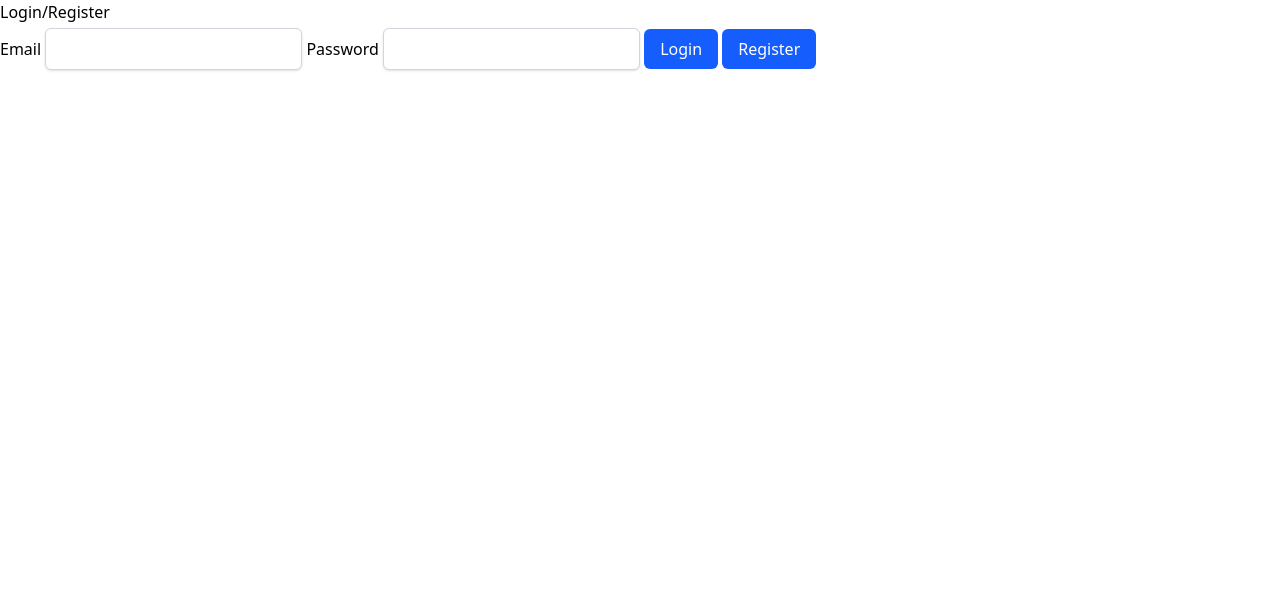
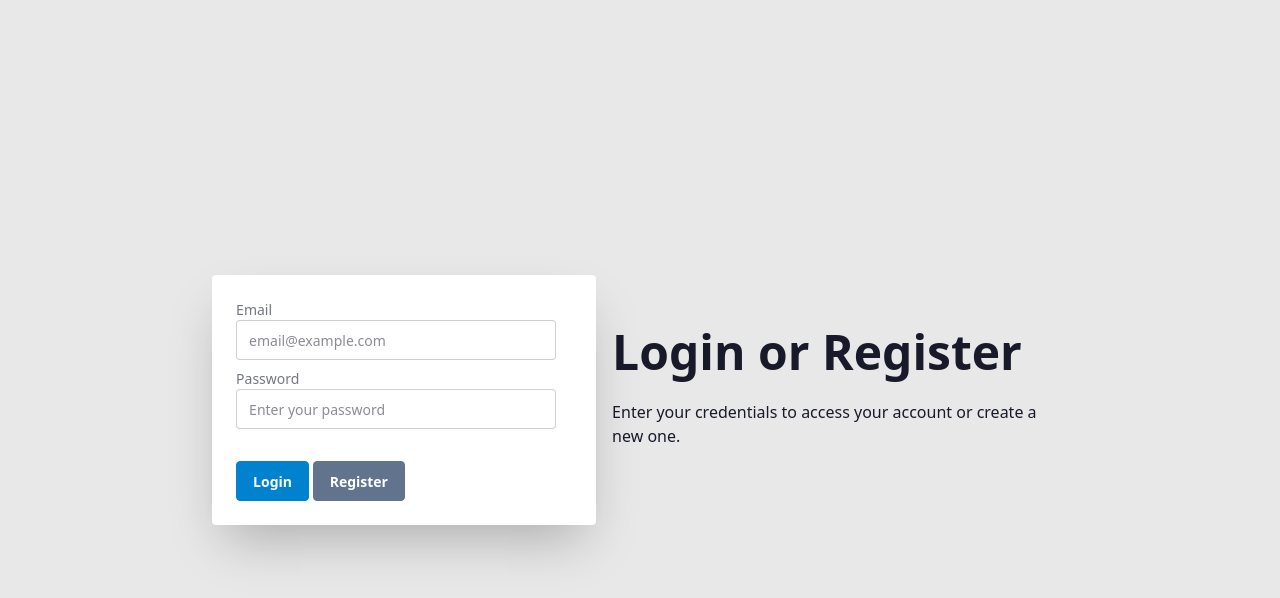
Before and after one commit to tobiasz-gleba/sprawdzaniekierowcow.pl, a SvelteKit app in the folder app/: page /login in a window 1280 px wide. Shown: the top 598 px of the page. Built offline with nearby package versions, Linux system fonts and the light colour scheme.

Commit message:
feat: add daisy UI

```diff
--- a/app/package.json
+++ b/app/package.json
@@ -29,6 +29,7 @@
 		"@tailwindcss/typography": "^0.5.18",
 		"@tailwindcss/vite": "^4.1.13",
 		"@types/node": "^22",
+		"daisyui": "^5.3.5",
 		"drizzle-kit": "^0.31.4",
 		"drizzle-orm": "^0.44.5",
 		"eslint": "^9.36.0",
--- a/app/src/app.css
+++ b/app/src/app.css
@@ -1,2 +1,5 @@
 @import 'tailwindcss';
 @plugin '@tailwindcss/typography';
+@plugin 'daisyui' {
+	themes: corporate --default;
+}
--- a/app/src/routes/login/+page.svelte
+++ b/app/src/routes/login/+page.svelte
@@ -5,29 +5,65 @@
 	let { form }: { form: ActionData } = $props();
 </script>
 
-<h1>Login/Register</h1>
-<form method="post" action="?/login" use:enhance>
-	<label>
-		Email
+<div class="hero min-h-screen bg-base-200">
+	<div class="hero-content flex-col lg:flex-row-reverse">
+		<div class="text-center lg:text-left">
+			<h1 class="text-5xl font-bold">Login or Register</h1>
+			<p class="py-6">
+				Enter your credentials to access your account or create a new one.
+			</p>
+		</div>
+		<div class="card bg-base-100 w-full max-w-sm shrink-0 shadow-2xl">
+			<form class="card-body" method="post" action="?/login" use:enhance>
+				{#if form?.message}
+					<div role="alert" class="alert alert-error">
+						<svg
+							xmlns="http://www.w3.org/2000/svg"
+							class="h-6 w-6 shrink-0 stroke-current"
+							fill="none"
+							viewBox="0 0 24 24">
+							<path
+								stroke-linecap="round"
+								stroke-linejoin="round"
+								stroke-width="2"
+								d="M10 14l2-2m0 0l2-2m-2 2l-2-2m2 2l2 2m7-2a9 9 0 11-18 0 9 9 0 0118 0z" />
+						</svg>
+						<span>{form.message}</span>
+					</div>
+				{/if}
+				<div class="form-control">
+					<label class="label" for="email">
+						<span class="label-text">Email</span>
+					</label>
 					<input
+						id="email"
 						type="email"
 						name="email"
-			class="mt-1 px-3 py-2 bg-white border border-gray-300 rounded-md shadow-sm focus:outline-none focus:ring-2 focus:ring-blue-500 focus:border-blue-500"
+						placeholder="email@example.com"
+						class="input input-bordered"
+						required
 					/>
+				</div>
+				<div class="form-control">
+					<label class="label" for="password">
+						<span class="label-text">Password</span>
 					</label>
-	<label>
-		Password
 					<input
+						id="password"
 						type="password"
 						name="password"
-			class="mt-1 px-3 py-2 bg-white border border-gray-300 rounded-md shadow-sm focus:outline-none focus:ring-2 focus:ring-blue-500 focus:border-blue-500"
+						placeholder="Enter your password"
+						class="input input-bordered"
+						required
 					/>
-	</label>
-	<button class="bg-blue-600 text-white px-4 py-2 rounded-md hover:bg-blue-700 transition"
-		>Login</button>
-	<button
-		formaction="?/register"
-		class="bg-blue-600 text-white px-4 py-2 rounded-md hover:bg-blue-700 transition"
-		>Register</button>
+				</div>
+				<div class="form-control mt-6 gap-2">
+					<button class="btn btn-primary">Login</button>
+					<button formaction="?/register" class="btn btn-secondary">
+						Register
+					</button>
+				</div>
 			</form>
-<p style='color: red'>{form?.message ?? ''}</p>
+		</div>
+	</div>
+</div>
```
Also changed, not shown: 1 other file (tests, documents, lock files or other folders). Lines whose indentation alone changed are shown as unchanged.
